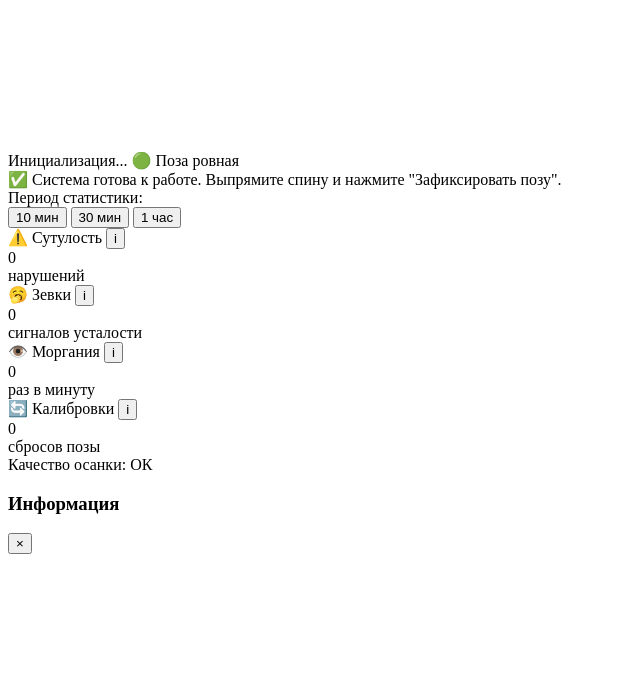
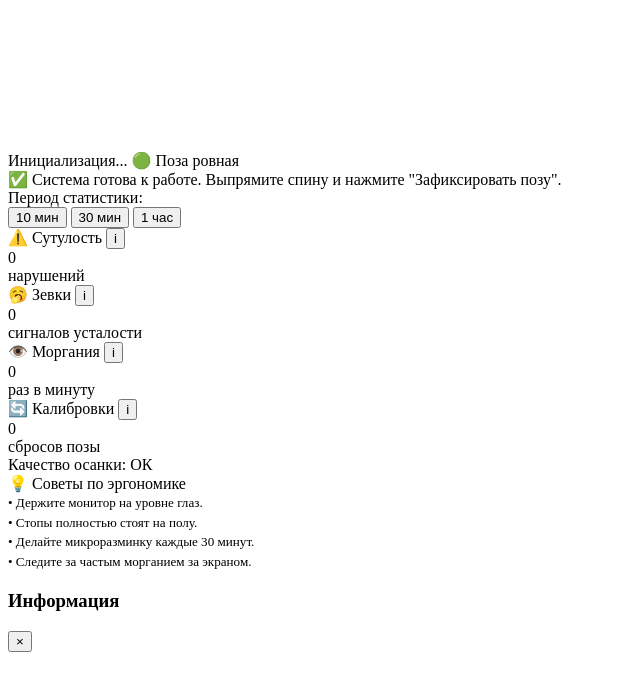
Before and after one commit to tvzharko1-lab/zzzteam, a website built with Vite: page index.html in a window 1280 px wide. Shown: the part 104-794 px from the top of the page, without its empty margins (0-640 px from the left). Built offline with nearby package versions, Linux system fonts and the light colour scheme.

Commit message:
Update index.html

```diff
--- a/index.html
+++ b/index.html
@@ -107,6 +107,19 @@
             <div class="progress-fill" id="bar-posture" style="width: 100%;"></div>
           </div>
         </div>
+
+        <!-- Блок внизу справа: Советы по эргономике -->
+        <div class="card ai-card">
+          <div class="ai-header">
+            <span class="ai-title">💡 Советы по эргономике</span>
+          </div>
+          <div class="ai-body" style="font-size: 0.82rem; line-height: 1.5;">
+            • Держите монитор на уровне глаз.<br>
+            • Стопы полностью стоят на полу.<br>
+            • Делайте микроразминку каждые 30 минут.<br>
+            • Следите за частым морганием за экраном.
+          </div>
+        </div>
       </aside>
     </main>
   </div>
```
